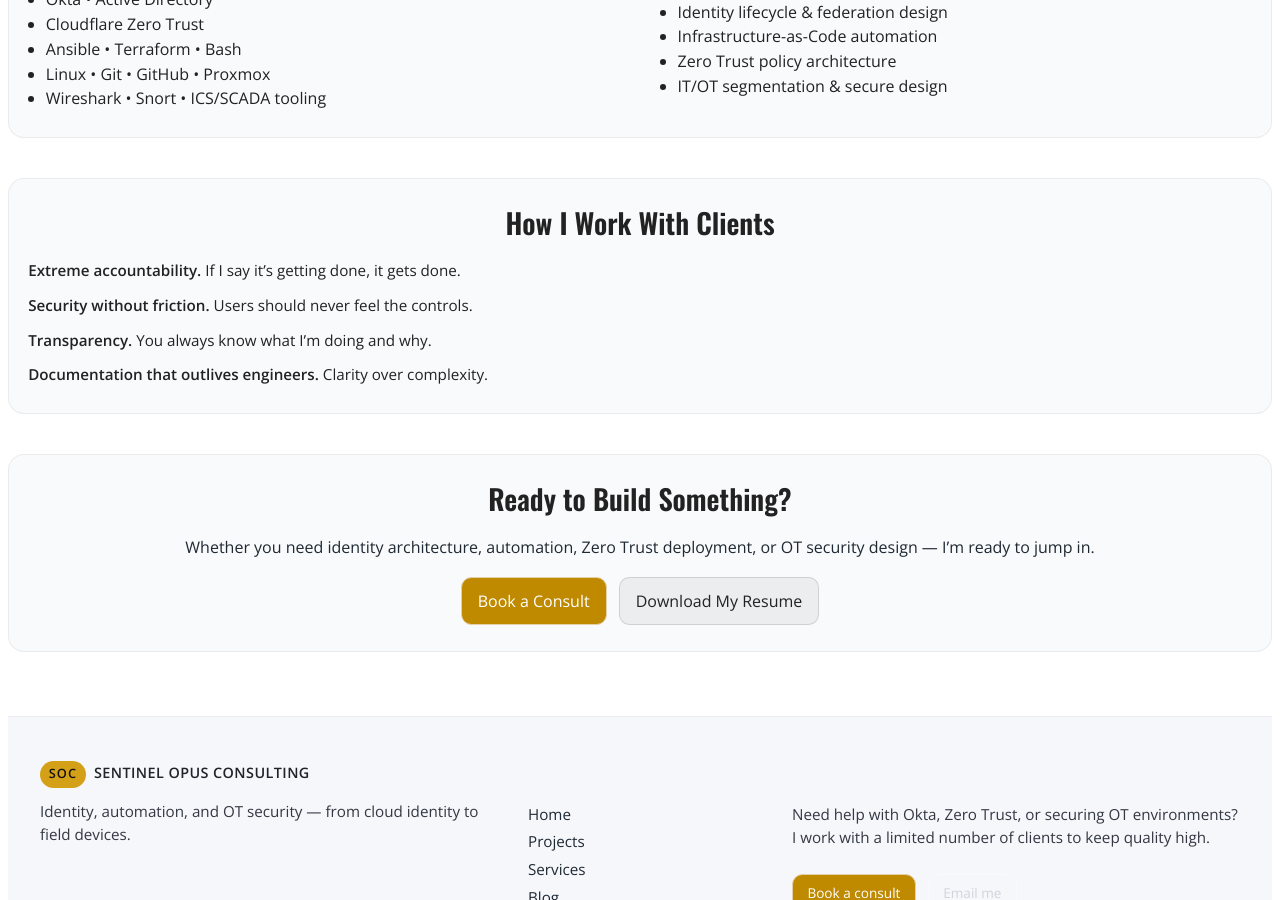
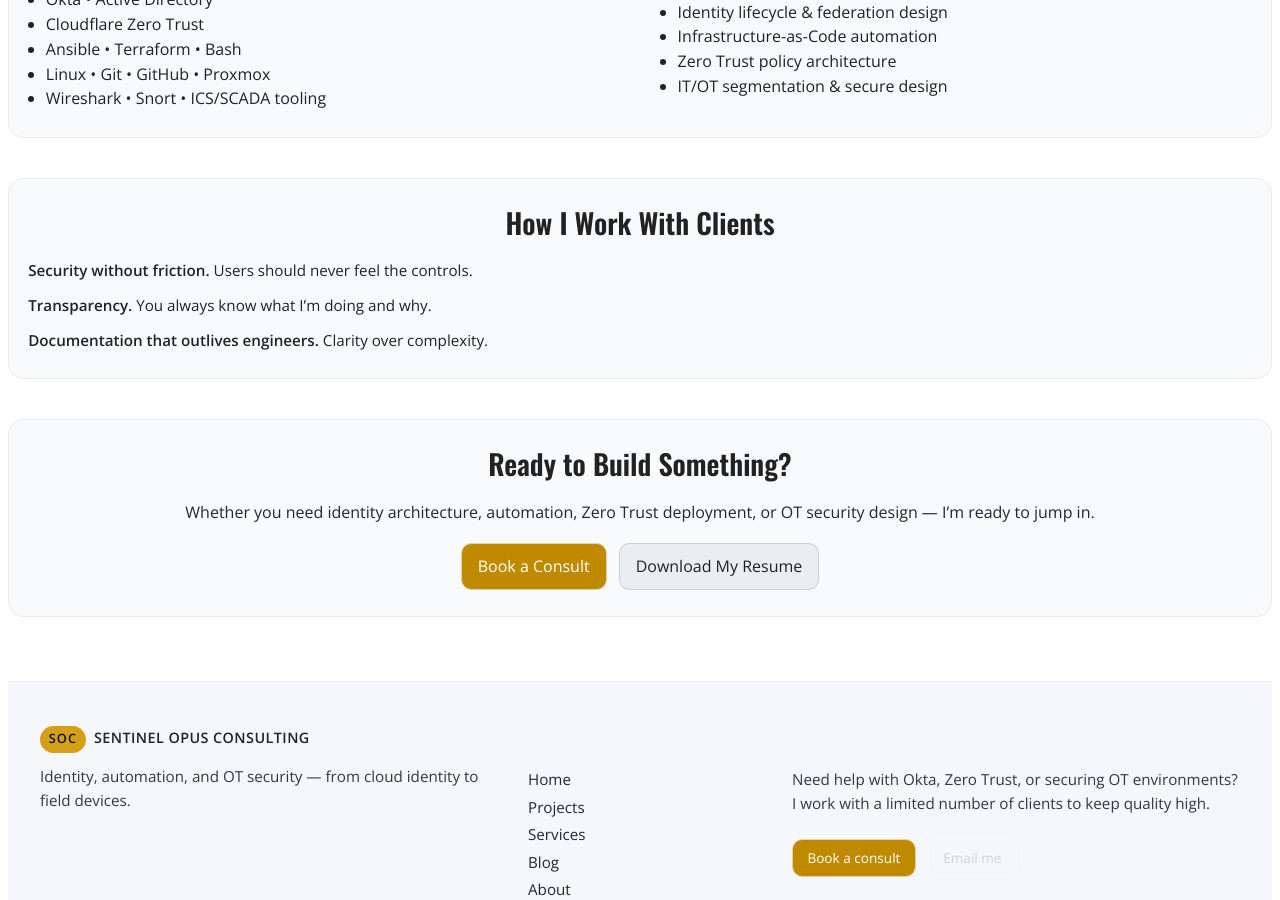
Before and after one commit to JoeySmith-SOC/sentinelopusconsulting, a Jekyll site: the page built from about.md, in a window 1280 px wide and 900 px high, scrolled down 2396 px. Built offline with Jekyll 4.4.1, drawn with Linux system fonts in a browser that asks for light colours.

```diff
--- a/about.md
+++ b/about.md
@@ -202,7 +202,6 @@
   <section class="about-section">
     <h2 class="section-title">How I Work With Clients</h2>
     <ul class="about-values">
-      <li><strong>Extreme accountability.</strong> If I say it’s getting done, it gets done.</li>
       <li><strong>Security without friction.</strong> Users should never feel the controls.</li>
       <li><strong>Transparency.</strong> You always know what I’m doing and why.</li>
       <li><strong>Documentation that outlives engineers.</strong> Clarity over complexity.</li>
```
